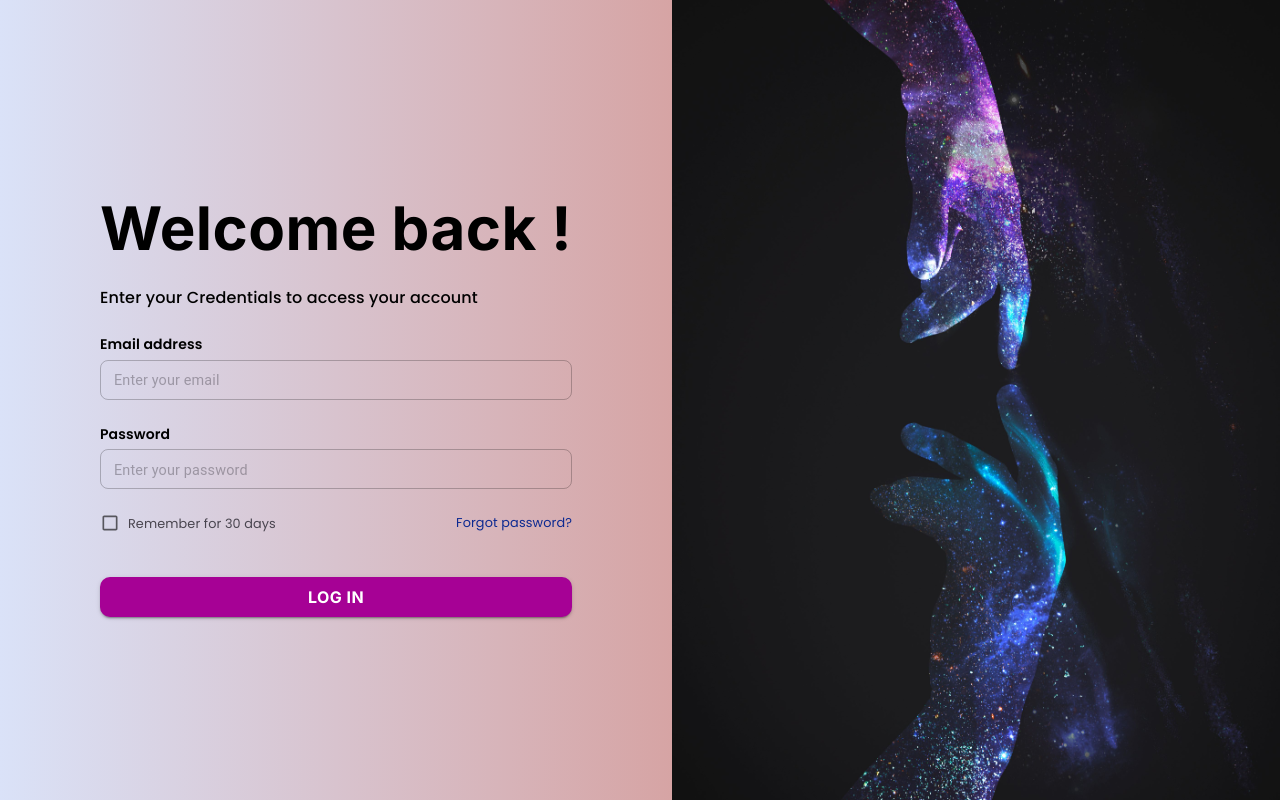
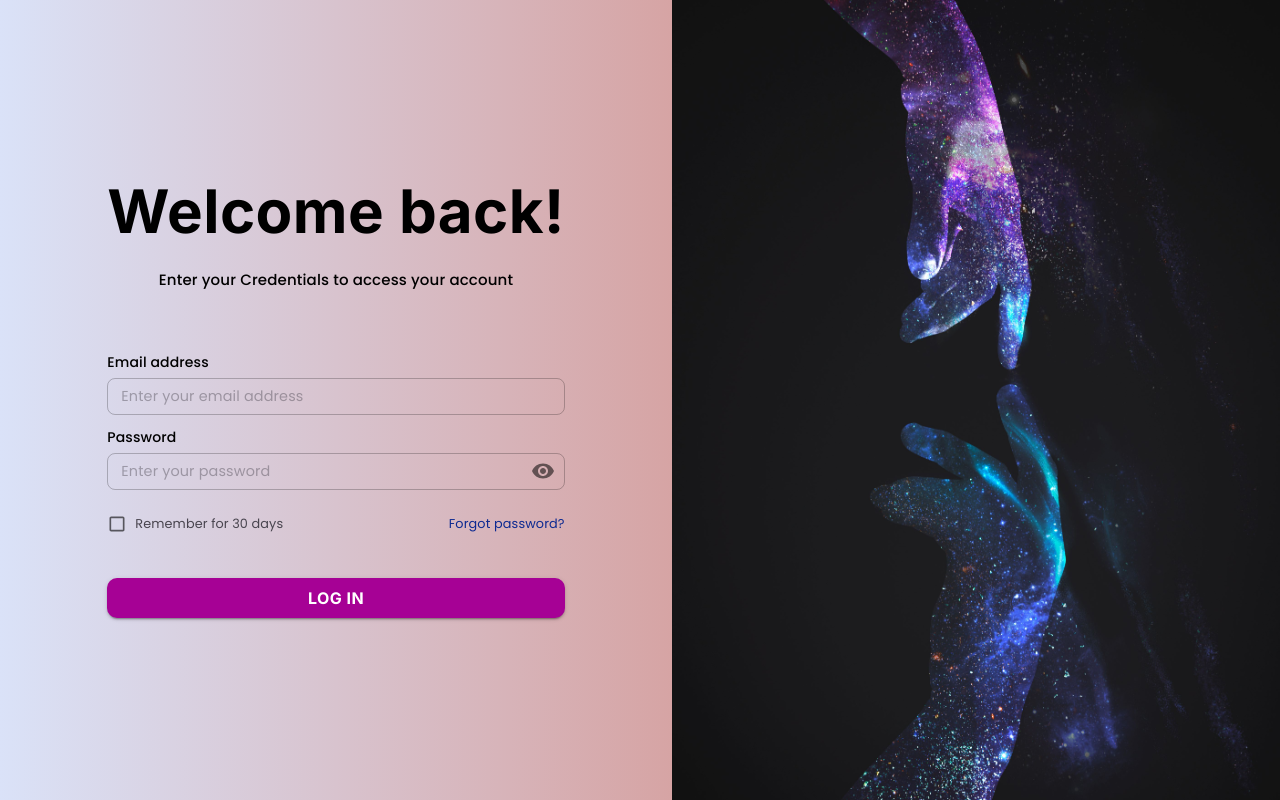
Before and after one commit to minhminh2703/admin-frontend, a React (Vite) app: page / in a window 1280 px wide. Built offline with nearby package versions, Linux system fonts and the light colour scheme; no server answers.

Commit message:
feat: update UI login with Password Vibility and others

```diff
--- a/src/features/login/index.tsx
+++ b/src/features/login/index.tsx
@@ -1,12 +1,26 @@
-import React, { useEffect } from "react";
-import { Box, TextField, Button, Typography, Checkbox } from "@mui/material";
-import Authentication from '../../layouts/authen-layout';
+import React, { useEffect, useState, ChangeEvent } from "react";
+import { Box, TextField, Button, Typography, Checkbox, InputAdornment, IconButton } from "@mui/material";
+import { Visibility, VisibilityOff } from "@mui/icons-material";
+import LoginSignup from '../../layouts/authen-layout';
 import { useTheme } from '../../theme';
 import axios from 'axios';
 import { useSnackbar } from "notistack";
 import { useLocation, useNavigate } from "react-router-dom";
-import { useAuth } from '../../context/auth-context'
+import { useAuth } from '../../context/auth-context';
 import baseApi from "../../api/base.api";
+
+interface FormData {
+    email: string;
+    password: string;
+    rememberMe: boolean;
+    showPassword: boolean;
+}
+
+interface Errors {
+    emailError: boolean;
+    passwordError: boolean;
+    errorMessage: string;
+}
 
 const InputStyles = (theme: any) => ({
     sx: {
@@ -18,177 +32,56 @@ const InputStyles = (theme: any) => ({
     }
 });
 
+interface CustomTextFieldProps {
+    label: string;
+    value: string;
+    onChange: (e: ChangeEvent<HTMLInputElement>) => void;
+    onBlur: () => void;
+    error: boolean;
+    helperText: string;
+    type?: string;
+    showPassword?: boolean;
+    togglePasswordVisibility?: () => void;
+}
 
-const Login = () => {
+const getEndAdornment = (showPassword: boolean, togglePasswordVisibility: () => void) => (
+    <InputAdornment position="end">
+        <IconButton
+            onClick={togglePasswordVisibility}
+            onMouseDown={(event) => event.preventDefault()}
+            edge="end"
+            aria-label={showPassword ? 'Hide password' : 'Show password'}
+        >
+            {showPassword ? <VisibilityOff /> : <Visibility />}
+        </IconButton>
+    </InputAdornment>
+);
 
-    const navigate = useNavigate();
-
-    useEffect(() => {
-        const authToken = localStorage.getItem('authToken');
-        if (authToken) {
-
-            navigate('/', { replace: true });
-        }
-    }, [navigate]);
-
+const CustomTextField: React.FC<CustomTextFieldProps> = ({ label, value, onChange, onBlur, error, helperText, type = "text", showPassword, togglePasswordVisibility }) => {
     const theme = useTheme();
-    const { enqueueSnackbar } = useSnackbar();
-    const { login } = useAuth();
-    const [email, setEmail] = React.useState('');
-    const [password, setPassword] = React.useState('');
-    const [error, setError] = React.useState('');
-    const [emailError, setEmailError] = React.useState(false);
-    const [passwordError, setPasswordError] = React.useState(false);
-    const [loading, setLoading] = React.useState(false);
-    const [rememberMe, setRememberMe] = React.useState(false);
-    const [showPassword, setShowPassword] = React.useState(false);
-
-    const location = useLocation();
-
-    useEffect(() => {
-
-        if (location.state?.successMessage) {
-            enqueueSnackbar(location.state.successMessage, { variant: 'success' });
-        }
-    }, [location.state, enqueueSnackbar]);
-
-    const validateEmail = () => setEmailError(!email);
-    const validatePassword = () => setPasswordError(!password);
-
-    const handleLogin = async () => {
-        setError('');
-        let valid = true;
-
-        if (!email) {
-            setEmailError(true);
-            valid = false;
-        }
-
-        if (!password) {
-            setPasswordError(true);
-            valid = false;
-        }
-
-        if (!valid) return;
-        setLoading(true);
-
-        try {
-            const response = await baseApi.post('/users/login', {
-                email: email,
-                password: password
-            });
-
-            if (response.status === 200) {
-                console.log(response.data);
-                login(response.data.token, response.data.user_id);
-
-                console.log(response.data.user_id);
-
-                navigate('/manage_accounts');
-            }
-        } catch (err) {
-            if (axios.isAxiosError(err)) {
-                if (err.response?.status === 400) {
-                    setError("Validation error. Please check your inputs.");
-                } else if (err.response?.status === 401) {
-                    setError("Invalid credentials. Please try again.");
-                } else {
-                    setError("Failed to login. Please try again.");
-                }
-            } else {
-                setError("Failed to login. Please check your connection.");
-            }
-        } finally {
-            setLoading(false);
-        }
-    };
-
     return (
-        <Authentication>
-            <Typography variant="h4" gutterBottom sx={{
-                color: theme.fontColor.black,
-                fontFamily: theme.typography.h1.fontFamily,
-                fontWeight: theme.typography.fontWeightBold,
-                fontSize: 60,
-                marginTop: 3,
-            }}>
-                Welcome back !
-            </Typography>
-            <Typography variant="body1" sx={{
-                marginBottom: 3,
-                color: theme.fontColor.black,
-                fontFamily: theme.typography.body1.fontFamily,
-                fontWeight: 500,
-                fontSize: 16,
-            }}>
-                Enter your Credentials to access your account
-            </Typography>
-
-            {/* Email Input */}
+        <Box>
             <Typography sx={{
                 fontFamily: theme.typography.body1.fontFamily,
                 color: theme.fontColor.black,
                 fontSize: 14,
-                fontWeight: 600,
-                marginTop: 2.5,
+                fontWeight: 500,
+                marginTop: 0.5,
             }}>
-                Email address
+                {label}
             </Typography>
             <TextField
-                placeholder="Enter your email"
-                type="email"
+                placeholder={`Enter your ${label.toLowerCase()}`}
+                type={type === "password" && showPassword ? "text" : type}
                 fullWidth
                 margin="normal"
                 size="small"
                 required
                 slotProps={{
-                    input: InputStyles(theme),
-                    formHelperText: {
-                        sx: {
-                            fontFamily: theme.typography.body1.fontFamily,
-                            fontColor: theme.status.failed.fontColor,
-                            marginLeft: 0,
-                            fontSize: 12,
-                        },
-                    }
-                }}
-
-                sx={{
-                    marginTop: 0.6,
-                    '& .MuiOutlinedInput-root': {
-                        '&.Mui-focused fieldset': {
-                            borderColor: theme.background.main
-                        },
+                    input: {
+                        ...InputStyles(theme),
+                        endAdornment: type === "password" ? getEndAdornment(showPassword!, togglePasswordVisibility!) : undefined,
                     },
-                }}
-                value={email}
-                onChange={(e) => setEmail(e.target.value)}
-                onBlur={validateEmail}
-                error={emailError}
-                helperText={emailError ? 'Email is required' : ''}
-
-            />
-
-            {/* Password Input */}
-            <Typography sx={{
-                fontFamily: theme.typography.body1.fontFamily,
-                fontColor: theme.status.failed.fontColor,
-                color: theme.fontColor.black,
-                fontSize: 14,
-                marginTop: 2,
-                fontWeight: 600,
-            }}>
-                Password
-            </Typography>
-            <TextField
-                placeholder="Enter your password"
-                type={showPassword ? "text" : "password"}
-                fullWidth
-                margin="normal"
-                size="small" // Use the small size for the input field
-                required
-                slotProps={{
-                    input: InputStyles(theme),
                     formHelperText: {
                         sx: {
                             fontFamily: theme.typography.body1.fontFamily,
@@ -205,31 +98,167 @@ const Login = () => {
                             borderColor: theme.background.main
                         },
                     },
+                    '& .MuiInputBase-input': {
+                        fontFamily: theme.typography.body1.fontFamily,
+                        fontSize: 14,
+                    }
                 }}
-                value={password}
-                onChange={(e) => setPassword(e.target.value)}
-                onBlur={validatePassword}
-                error={passwordError}
-                helperText={passwordError ? 'Password is required' : ''}
+                value={value}
+                onChange={onChange}
+                onBlur={onBlur}
+                error={error}
+                helperText={helperText}
+            />
+        </Box>
+    );
+};
 
-            />
+const Login: React.FC = () => {
+    const navigate = useNavigate();
+    const theme = useTheme();
+    const { enqueueSnackbar } = useSnackbar();
+    const { login } = useAuth();
+    const location = useLocation();
 
-            {/* Error Message */}
-            {error && (
+    const [formData, setFormData] = useState<FormData>({
+        email: '',
+        password: '',
+        rememberMe: false,
+        showPassword: false,
+    });
+
+    const [errors, setErrors] = useState<Errors>({
+        emailError: false,
+        passwordError: false,
+        errorMessage: '',
+    });
+
+    const [loading, setLoading] = useState<boolean>(false);
+
+    useEffect(() => {
+        const authToken = localStorage.getItem('authToken');
+        if (authToken) {
+            navigate('/', { replace: true });
+        }
+    }, [navigate]);
+
+    useEffect(() => {
+        if (location.state?.successMessage) {
+            enqueueSnackbar(location.state.successMessage, { variant: 'success' });
+        }
+    }, [location.state, enqueueSnackbar]);
+
+    const validateFields = (): boolean => {
+        const emailError = !formData.email;
+        const passwordError = !formData.password;
+        setErrors({ ...errors, emailError, passwordError });
+        return !emailError && !passwordError;
+    };
+
+    const handleLogin = async () => {
+        if (!validateFields()) return;
+        setLoading(true);
+
+        try {
+            const response = await baseApi.post('/users/login', {
+                email: formData.email,
+                password: formData.password
+            });
+
+            if (response.status === 200) {
+                login(response.data.token, response.data.user_id);
+                navigate('/manage_accounts');
+            }
+        } catch (err) {
+            if (axios.isAxiosError(err)) {
+                const errorMessage = err.response?.status === 400
+                    ? "Validation error. Please check your inputs."
+                    : err.response?.status === 401
+                        ? "Invalid credentials. Please try again."
+                        : "Failed to login. Please try again.";
+                setErrors({ ...errors, errorMessage });
+            } else {
+                setErrors({ ...errors, errorMessage: "Failed to login. Please check your connection." });
+            }
+        } finally {
+            setLoading(false);
+        }
+    };
+
+    const handleChange = (field: keyof FormData) => (e: ChangeEvent<HTMLInputElement>) => {
+        setFormData({ ...formData, [field]: e.target.value });
+    };
+
+    const togglePasswordVisibility = () => {
+        setFormData({ ...formData, showPassword: !formData.showPassword });
+    };
+
+    return (
+        <LoginSignup>
+            <Box sx={{ display: "flex", flexDirection: "column", alignItems: "center", marginBottom: 4 }}>
+                <Typography variant="h4" gutterBottom sx={{
+                    color: theme.fontColor.black,
+                    fontFamily: theme.typography.h1.fontFamily,
+                    fontWeight: theme.typography.fontWeightBold,
+                    fontSize: 60,
+                    marginTop: 1,
+                }}>
+                    Welcome back!
+                </Typography>
+                <Typography variant="body1" sx={{
+                    marginBottom: 3,
+                    color: theme.fontColor.black,
+                    fontFamily: theme.typography.body1.fontFamily,
+                    fontWeight: 500,
+                    fontSize: 15,
+                }}>
+                    Enter your Credentials to access your account
+                </Typography>
+            </Box>
+
+
+            <Box sx={{ display: "flex", flexDirection: "column", gap: 0 }}>
+                <CustomTextField
+                    label="Email address"
+                    value={formData.email}
+                    onChange={handleChange('email')}
+                    onBlur={() => setErrors({ ...errors, emailError: !formData.email })}
+                    error={errors.emailError}
+                    helperText={errors.emailError ? 'Email is required' : ''}
+                />
+                <CustomTextField
+                    label="Password"
+                    type="password"
+                    value={formData.password}
+                    onChange={handleChange('password')}
+                    onBlur={() => setErrors({ ...errors, passwordError: !formData.password })}
+                    error={errors.passwordError}
+                    helperText={errors.passwordError ? 'Password is required' : ''}
+                    showPassword={formData.showPassword}
+                    togglePasswordVisibility={togglePasswordVisibility}
+                />
+            </Box>
+
+            {errors.errorMessage && (
                 <Typography color="error" sx={{ marginTop: 2 }}>
-                    {error}
+                    {errors.errorMessage}
                 </Typography>
             )}
 
-            {/* Remember Me and Forgot Password */}
             <Box sx={{ display: "flex", justifyContent: "space-between", alignItems: "center", marginBottom: 2, marginTop: 2 }}>
                 <Box sx={{ display: 'flex', alignItems: 'center' }}>
-                    <Checkbox id="rememberMe" size="small" sx={{
-                        padding: 0,
-                        '&.Mui-checked': {
-                            color: theme.background.main,
-                        }
-                    }} checked={rememberMe} onChange={() => setRememberMe(!rememberMe)} />
+                    <Checkbox
+                        id="rememberMe"
+                        size="small"
+                        sx={{
+                            padding: 0,
+                            '&.Mui-checked': {
+                                color: theme.background.main,
+                            }
+                        }}
+                        checked={formData.rememberMe}
+                        onChange={() => setFormData({ ...formData, rememberMe: !formData.rememberMe })}
+                    />
                     <Typography
                         htmlFor="rememberMe"
                         component="label"
@@ -244,7 +273,6 @@ const Login = () => {
                     >
                         Remember for 30 days
                     </Typography>
-
                 </Box>
                 <Typography variant="body2" sx={{
                     cursor: "pointer",
@@ -252,20 +280,18 @@ const Login = () => {
                     fontFamily: theme.typography.body1.fontFamily,
                     fontSize: '0.8rem',
                     '&:hover': {
-                        textDecoration: 'underline',  // Underline on hover
+                        textDecoration: 'underline',
                     },
                 }}>
                     Forgot password?
-
                 </Typography>
             </Box>
 
-            {/* Login Button */}
             <Button
                 variant="contained"
                 color="primary"
                 fullWidth
-                onClick={handleLogin} // Add onClick event
+                onClick={handleLogin}
                 sx={{
                     marginBottom: 2,
                     marginTop: 3.5,
@@ -278,17 +304,13 @@ const Login = () => {
                     '&:hover': {
                         backgroundColor: theme.background.main,
                     },
-
                 }}
-                disabled={loading} // Disable button while loading
+                disabled={loading}
             >
                 {loading ? 'Logging in...' : 'LOG IN'}
             </Button>
-        </Authentication>
+        </LoginSignup>
     );
 };
 
 export default Login;
-function isTokenExpired(authToken: string) {
-    throw new Error("Function not implemented.");
-}
```
